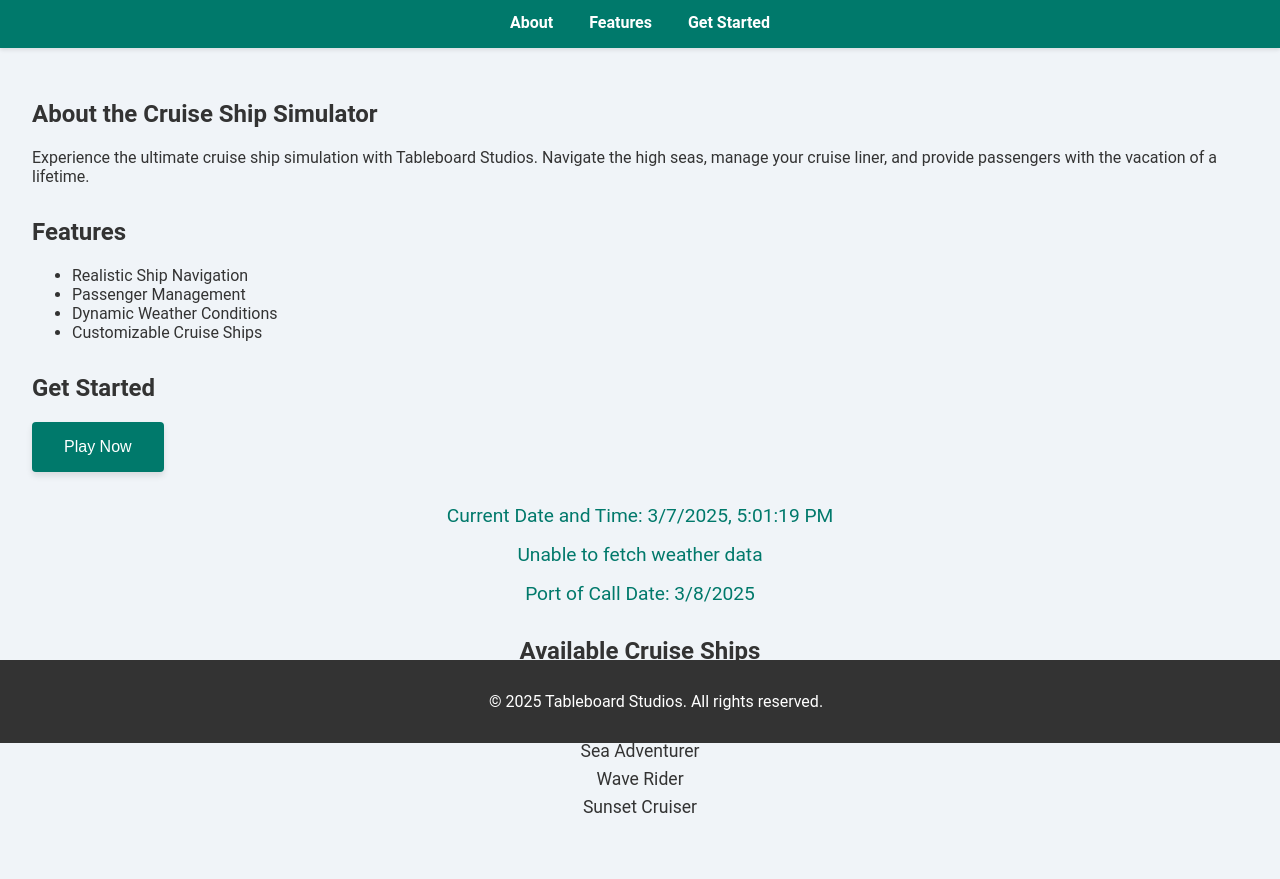
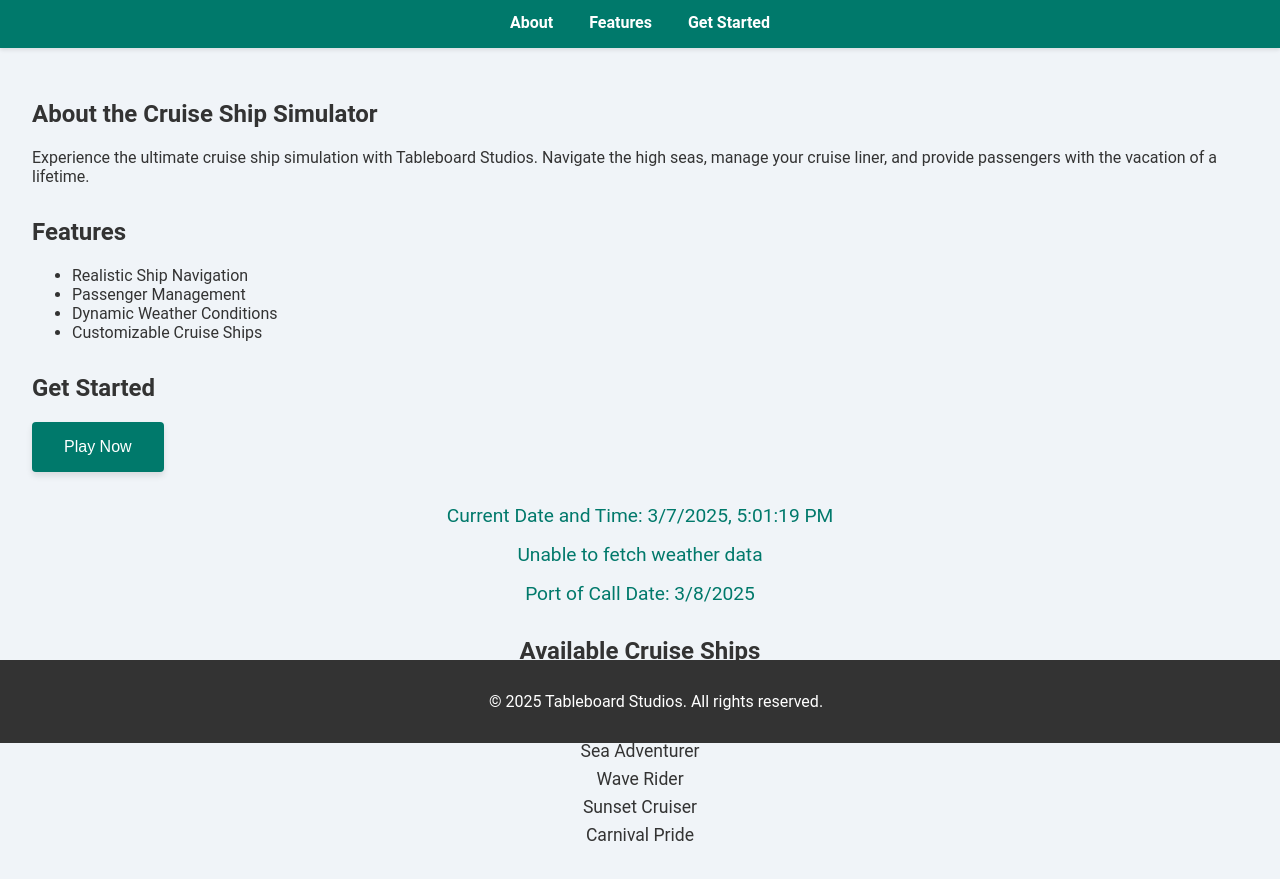
Before and after one commit to jfjfjfjfjfjfjfjrjfkr/pro, a plain HTML site: page index.html in a window 1280 px wide. Shown: the part 57-936 px from the top of the page. Drawn offline with Linux system fonts and the light colour scheme; no server answers.

Commit message:
Update index.html

```diff
--- a/index.html
+++ b/index.html
@@ -150,6 +150,7 @@
                 <li>Sea Adventurer</li>
                 <li>Wave Rider</li>
                 <li>Sunset Cruiser</li>
+                <li>Carnival Pride</li>
             </ul>
         </div>
     </main>
```
